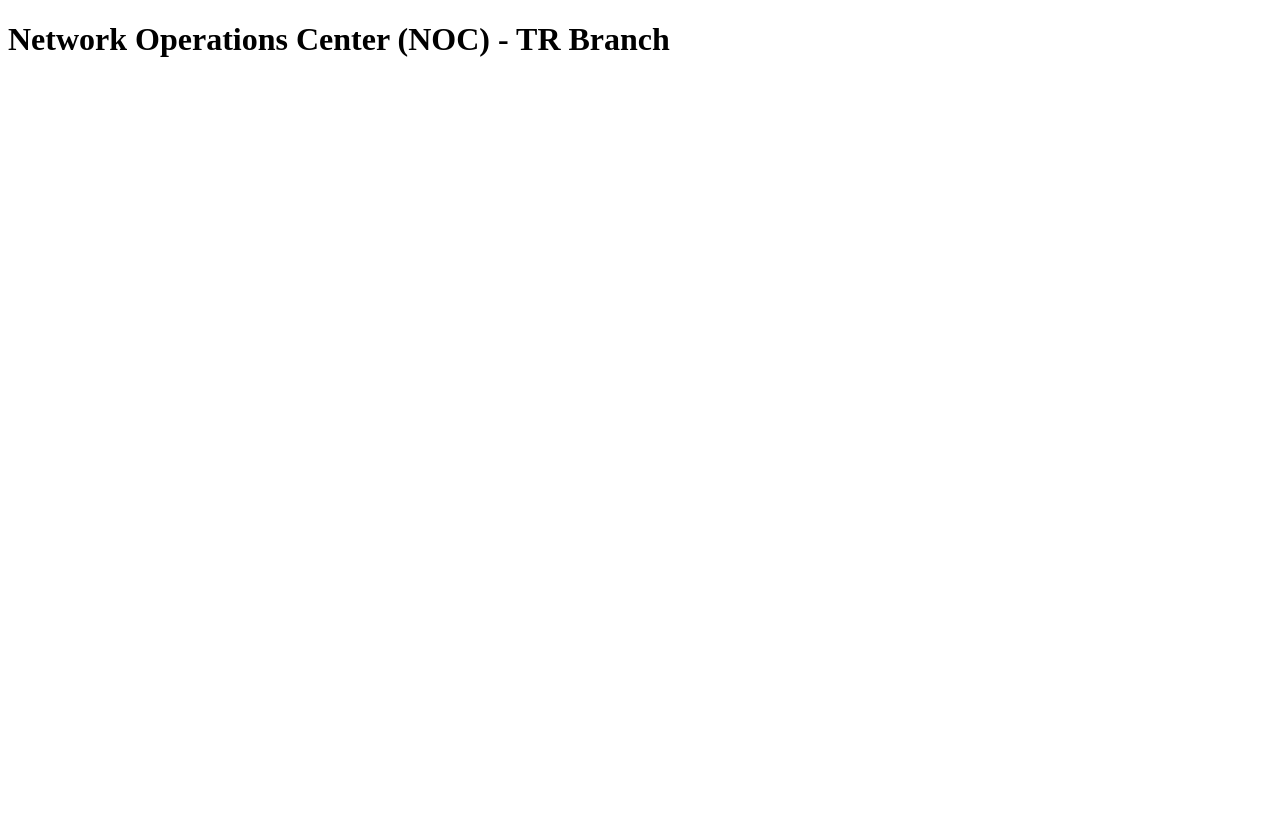
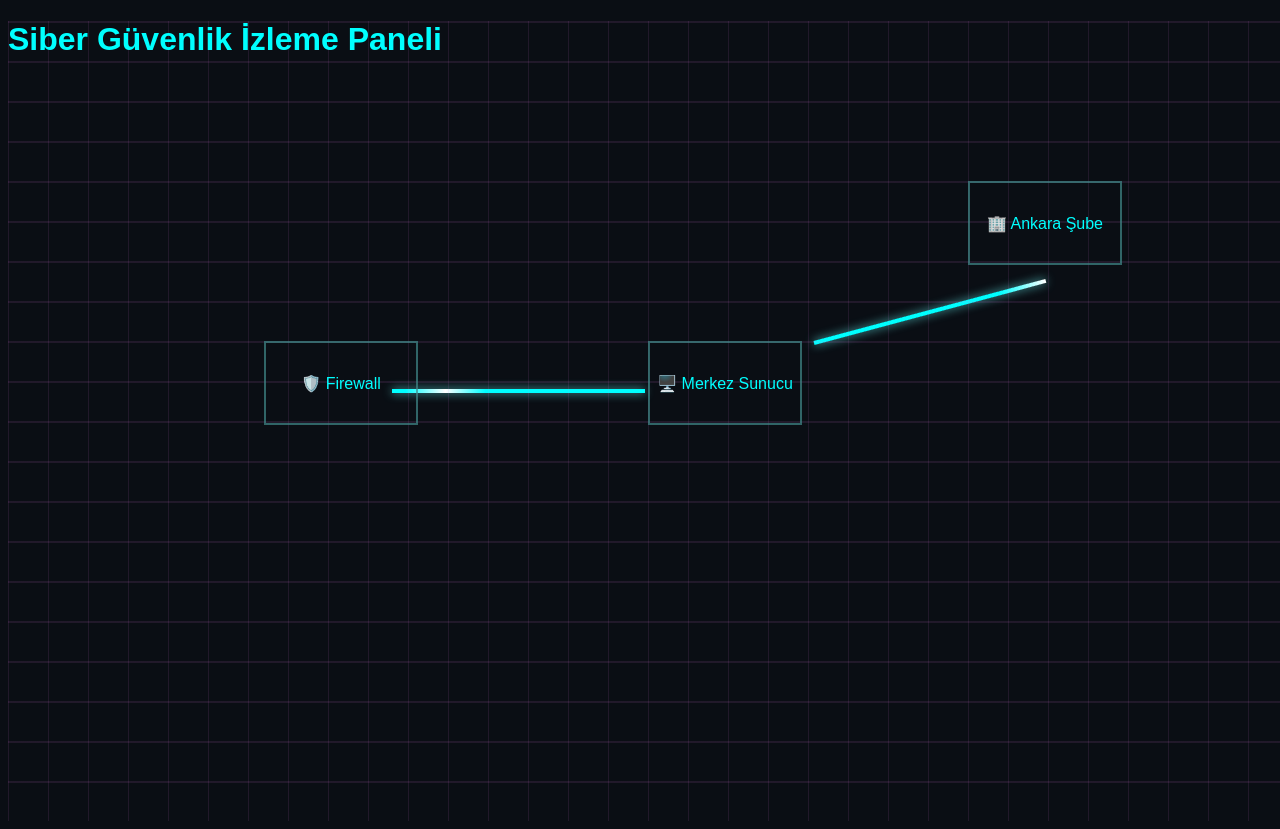
Before and after one commit to irems2009/interaktif-ag-topoloji-harita-sitesi, a plain HTML site: page index.html in a window 1280 px wide. Before the commit the page ends 800 px from the top, so only its background shows below. Drawn offline with Linux system fonts and the light colour scheme.

Commit message:
Ağ topolojisine animasyonlu veri akışı ve bağlantı çizgileri eklendi

```diff
--- a/index.html
+++ b/index.html
@@ -1,13 +1,37 @@
 <!DOCTYPE html>
-<html lang="tr">
+<html lang="en">
 <head>
     <meta charset="UTF-8">
+    <meta name="viewport" content="width=device-width, initial-scale=1.0">
     <title>Siber Güvenlik Ağ Topolojisi</title>
     <link rel="stylesheet" href="style.css">
 </head>
 <body>
     <div class="network-map">
-        <h1 class="map-title">Network Operations Center (NOC) - TR Branch</h1>
-        </div>
+    <h1 class="map-title">Siber Güvenlik İzleme Paneli</h1>
+
+    <div class="device server">
+        <span>🖥️ Merkez Sunucu</span>
+    </div>
+    <div class="device firewall">
+    <span>🛡️ Firewall</span>
+    </div>
+
+    <div class="device branch">
+    <span>🏢 Ankara Şube</span>
+    </div>
+
+    <div class="line srv-fw">
+
+    </div>
+
+    <div class="line srv-branch">
+
+    </div>
+
+
+</div>
+
+
 </body>
 </html>
--- a/style.css
+++ b/style.css
@@ -0,0 +1,88 @@
+body{
+                background-color: #0a0e14;
+                color: aqua;
+                font-family: sans-serif;
+}
+
+.network-map{
+        position:relative;
+        width: 100vw ;
+        height: 100vh ;
+        background-repeat: repeat;
+         background-image:
+         linear-gradient(90deg, rgb(238, 120, 238, 0.1) 1px,transparent 1px),
+         linear-gradient(rgb(238, 120, 238,0.1) 2px,transparent  2px);
+         background-size: 40px 40px;
+}
+
+
+.device{
+        width: 150px ;
+        height: 80px ;
+        border-width: 2px;
+        border-style: solid;
+        border-color: rgb(65, 138, 138, 0.7);
+        display: flex;
+        flex-direction: column;
+        justify-content: center;
+        align-items: center;
+        position: absolute;
+        transform:translate(-50% -50%) ;
+}
+
+.server{
+        top: 40%;
+        left: 50%;
+}
+
+.firewall{
+        top: 40% ;
+        left: 20%;
+}
+
+.branch{
+        top: 20%;
+        left: 75%;
+}
+
+.srv-fw{
+        top: 46% ;
+        left: 30%;
+        position: absolute;
+        height: 4px;
+        width: 19.8%;
+        background-size: 400px 100%;
+        background-image:linear-gradient(90deg, aqua 40%, white 50%, aqua 60%);
+        transform-origin: left center;
+        transform: rotate(0deg);
+        z-index: -1;
+        animation: lamp 2s linear infinite;
+        box-shadow: 0 0 10px rgba(104, 243, 243, 0.8);
+
+}
+
+.srv-branch{
+        top:40% ;
+        left: 44.2%;
+        position: absolute;
+        height: 4px;
+        width: 240px;
+        background-size: 480px 100%;
+        background-image: linear-gradient(90deg, aqua 40%, white 50%, aqua 60%);
+        transform-origin: right center ;
+        transform: rotate(165deg);
+        z-index: -1;
+        animation: lamp 2s linear infinite;
+        box-shadow: 0 0 10px rgba(104, 243, 243, 0.8);
+}
+
+
+
+@keyframes lamp {
+        0% {
+        background-position: 0% center;
+        }
+        100% {
+        background-position: 200% center;
+        }
+}
```
